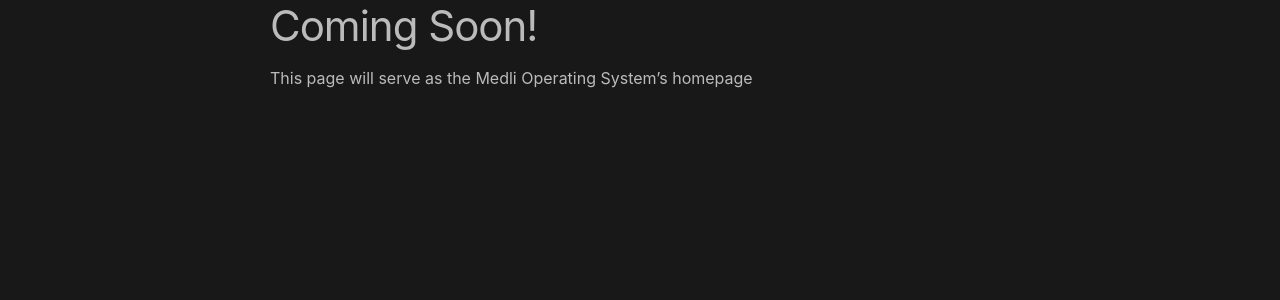
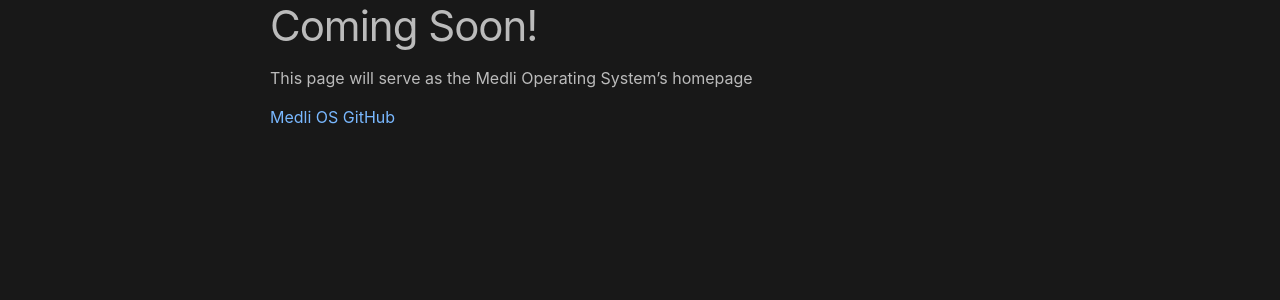
Before and after one commit to jsanz/gh-pages-minima-starter, a Jekyll site: the page built from projects/medli.md, in a window 1280 px wide. Shown: the part 198-498 px from the top of the page. Built offline with Jekyll 4.4.1, drawn with Linux system fonts in a browser that asks for light colours.

Commit message:
Update medli.md

```diff
--- a/projects/medli.md
+++ b/projects/medli.md
@@ -6,3 +6,5 @@ title: Medli
 
 # Coming Soon!
 This page will serve as the Medli Operating System's homepage
+
+[Medli OS GitHub](https://www.github.com/Siaranite-Solutions/Medli)
```
